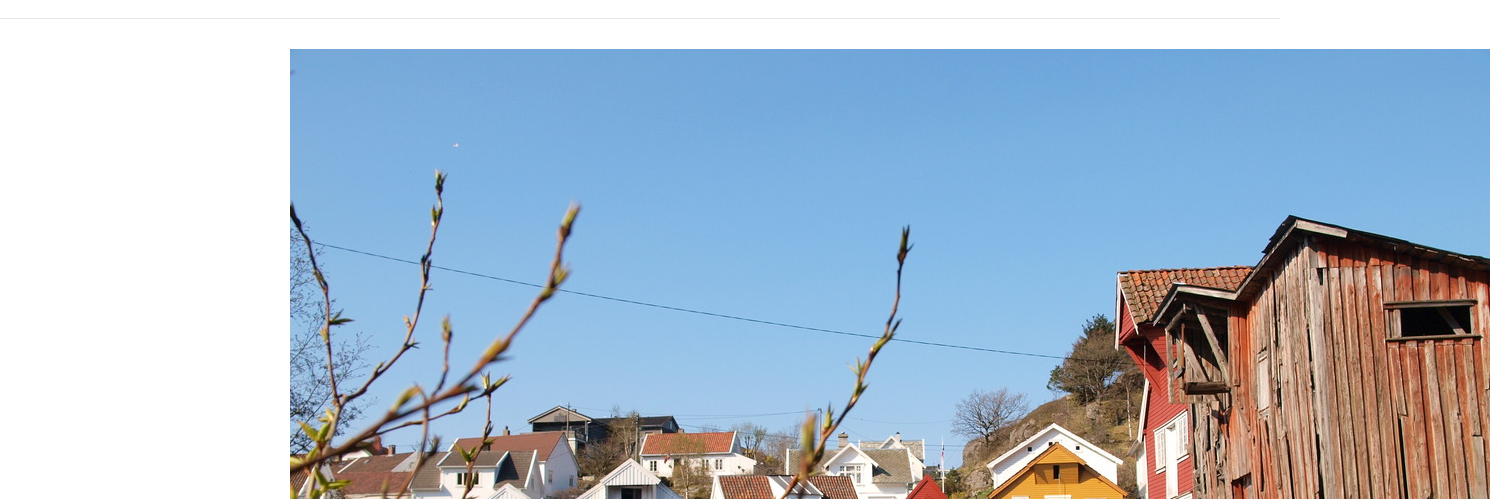
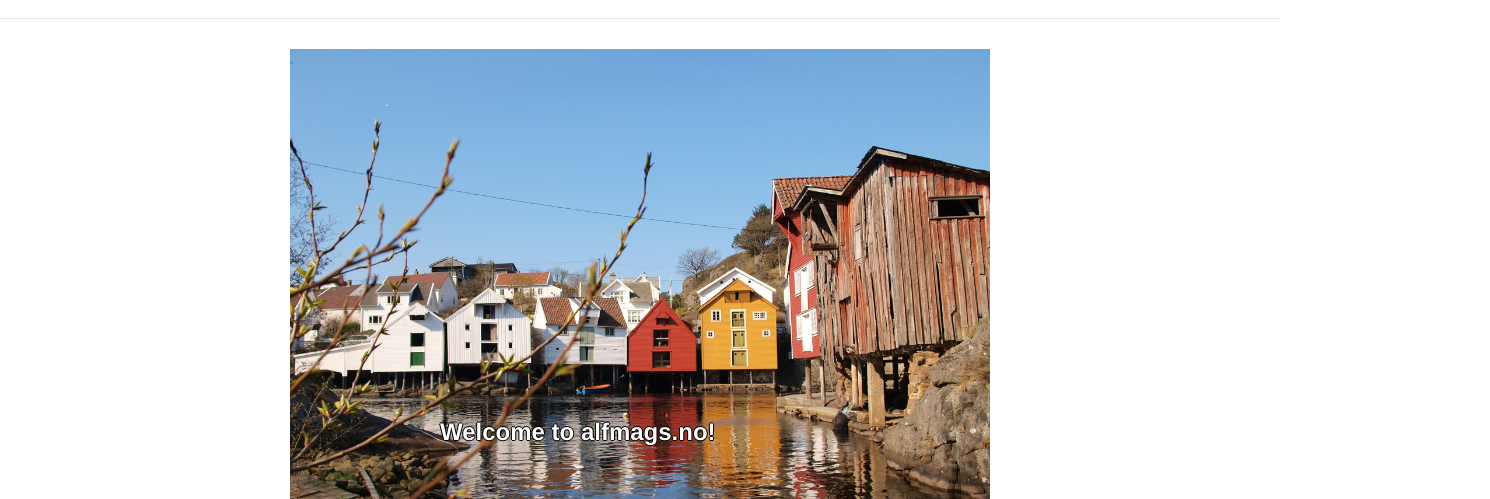
Before and after one commit to alfmags/alfmags.no, a website: page app/index.html at #/about in a window 1280 px wide. Shown: the part 54-553 px from the top of the page, 1490 px wide, since content can reach past the window. Drawn offline with nearby package versions, Linux system fonts and the light colour scheme; some packages are replaced by stand-ins of ours; files that its build step writes are made by us from their sources.

Commit message:
første commit, versjon 1

```diff
--- a/app/styles/main.css
+++ b/app/styles/main.css
@@ -7,6 +7,29 @@
 
 body {
   padding: 0;
+
+}
+
+#container {
+  height: 400px;
+  width: 100%;
+  position: relative;
+}
+#image {
+  position: absolute;
+  left: 0;
+  top: 0;
+  width:100%;
+}
+#text {
+  z-index: 100;
+  position: absolute;
+  color: white;
+  font-size: 24px;
+  font-weight: bold;
+  left: 150px;
+  top: 350px;
+  text-shadow: -1px 0 black, 0 1px black, 1px 0 black, 0 -1px black;
 }
 
 /* Everything but the jumbotron gets side spacing for mobile first views */
@@ -15,6 +38,19 @@ body {
 .footer {
   padding-left: 15px;
   padding-right: 15px;
+}
+
+
+/*custom fader*/
+
+
+.fade-in-out {
+  transition: 1s linear all;
+  opacity: 1;
+}
+
+.fade-in-out.ng-hide {
+  opacity: 0;
 }
 
 /* Custom page header */
--- a/app/views/main.html
+++ b/app/views/main.html
@@ -1,9 +1,9 @@
 
-<div class="image">
+<div id="container">
 
- <img src="images/Sokndal.jpg" alt="Sokndal strand" />
+ <img id="image"src="images/Sokndal.jpg" alt="Sokndal strand" />
 
-  <h2>Welcome!</h2>
+  <h2 id="text">Welcome to alfmags.no!</h2>
 
 </div>
 
@@ -20,7 +20,7 @@
 <div class="row marketing">
   <h4>Front end</h4>
   <p>
-   Looking for additional experience in the interesting world of frond end development.
+   Looking for additional experience in the interesting world of front end development.
   </p>
 
   <h4>Mobile development</h4>
```
Also changed, not shown: app/views/about.html (+5 -0 lines), 1 other file.
